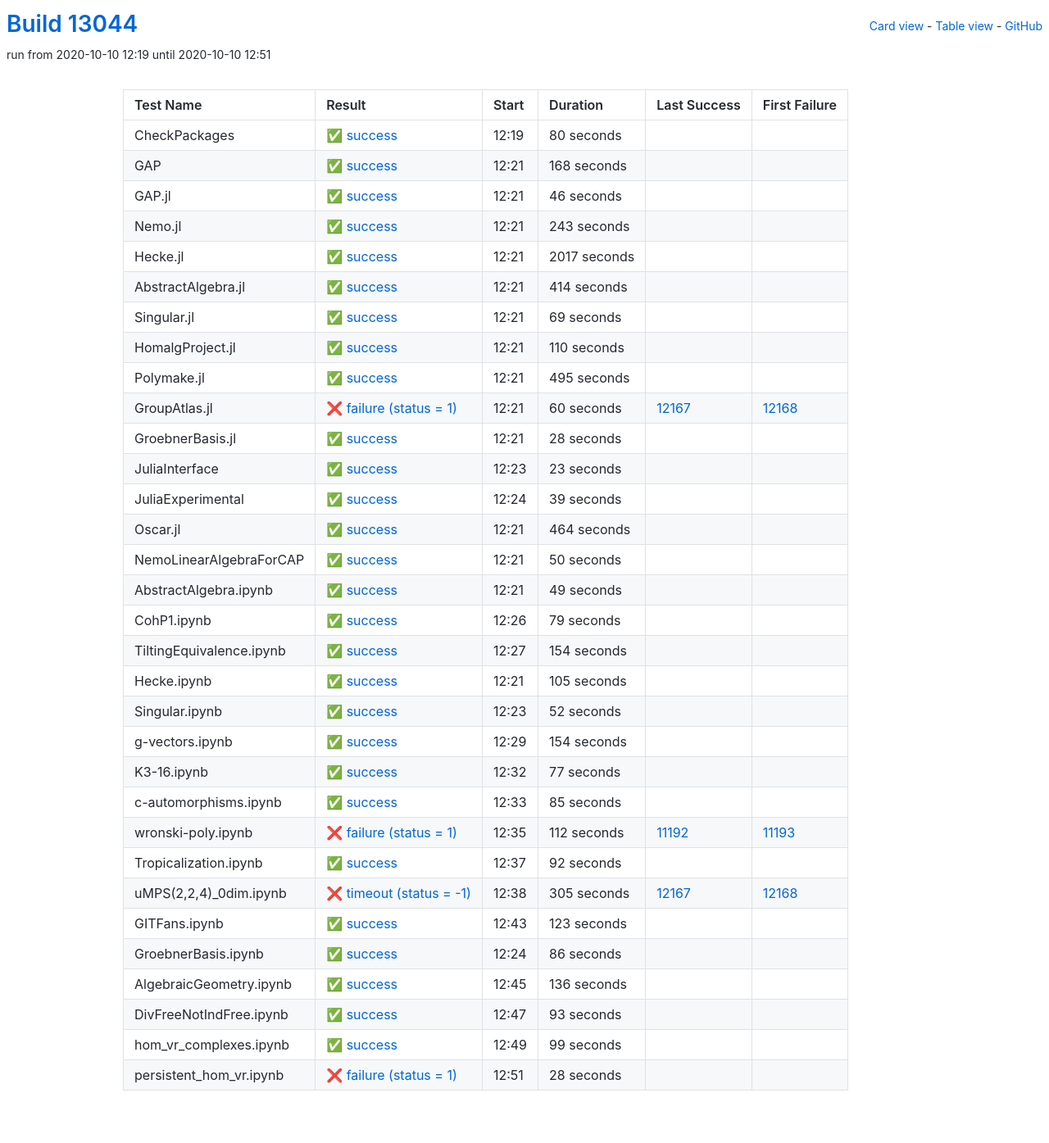
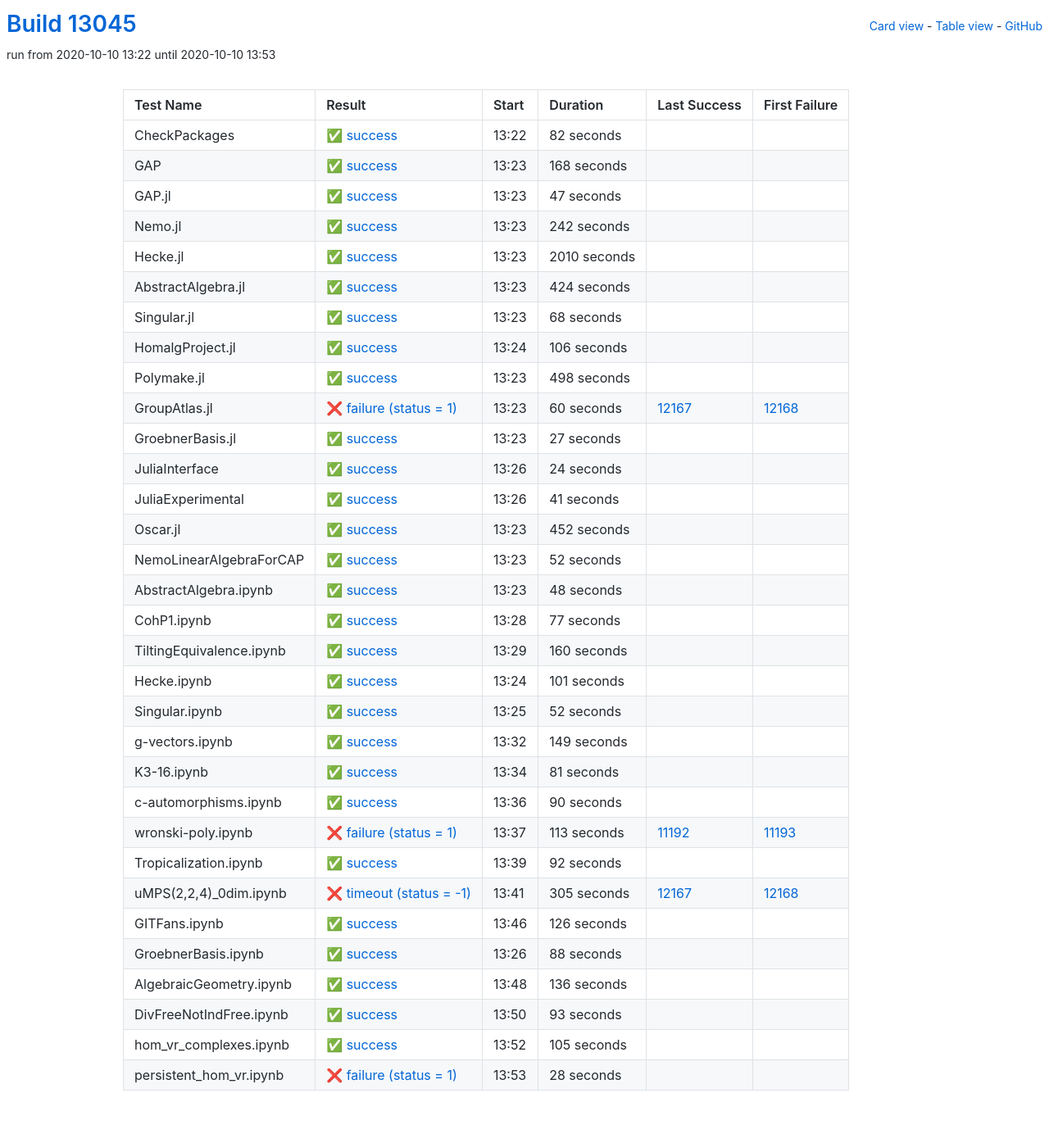
Before and after one commit to oscar-system/oscar-ci-status, a Jekyll site: the page built from table.html, in a window 1280 px wide. Shown: the whole page at 82% size. Built offline with Jekyll 4.4.1, drawn with Linux system fonts in a browser that asks for light colours.

Commit message:
Build #13045

```diff
--- a/_data/ci.yml
+++ b/_data/ci.yml
@@ -1,6 +1,6 @@
 ---
-build: 13044
-build_url: https://oscarci.mathematik.uni-kl.de/job/oscar/13044/
+build: 13045
+build_url: https://oscarci.mathematik.uni-kl.de/job/oscar/13045/
 job: oscar
 organization: oscar-system
 repo: oscar-ci-status
@@ -8,20 +8,20 @@
 tests:
 - name: CheckPackages
   id: checkpackages
-  log: https://oscarci.mathematik.uni-kl.de/job/oscar/13044/artifact/logs/build-13044/CheckPackages.log
-  start: 2020-10-10 12:19
+  log: https://oscarci.mathematik.uni-kl.de/job/oscar/13045/artifact/logs/build-13045/CheckPackages.log
+  start: 2020-10-10 13:22
   success: true
   exitcode: 0
   status: success
-  duration: 80
+  duration: 82
   last_success: false
   last_success_url:
   first_failure: false
   first_failure_url:
 - name: GAP
   id: gap
-  log: https://oscarci.mathematik.uni-kl.de/job/oscar/13044/artifact/logs/build-13044/GAP.log
-  start: 2020-10-10 12:21
+  log: https://oscarci.mathematik.uni-kl.de/job/oscar/13045/artifact/logs/build-13045/GAP.log
+  start: 2020-10-10 13:23
   success: true
   exitcode: 0
   status: success
@@ -32,92 +32,92 @@
   first_failure_url:
 - name: GAP.jl
   id: gap-jl
-  log: https://oscarci.mathematik.uni-kl.de/job/oscar/13044/artifact/logs/build-13044/GAP.jl.log
-  start: 2020-10-10 12:21
+  log: https://oscarci.mathematik.uni-kl.de/job/oscar/13045/artifact/logs/build-13045/GAP.jl.log
+  start: 2020-10-10 13:23
   success: true
   exitcode: 0
   status: success
-  duration: 46
+  duration: 47
   last_success: false
   last_success_url:
   first_failure: false
   first_failure_url:
 - name: Nemo.jl
   id: nemo-jl
-  log: https://oscarci.mathematik.uni-kl.de/job/oscar/13044/artifact/logs/build-13044/Nemo.jl.log
-  start: 2020-10-10 12:21
+  log: https://oscarci.mathematik.uni-kl.de/job/oscar/13045/artifact/logs/build-13045/Nemo.jl.log
+  start: 2020-10-10 13:23
   success: true
   exitcode: 0
   status: success
-  duration: 243
+  duration: 242
   last_success: false
   last_success_url:
   first_failure: false
   first_failure_url:
 - name: Hecke.jl
   id: hecke-jl
-  log: https://oscarci.mathematik.uni-kl.de/job/oscar/13044/artifact/logs/build-13044/Hecke.jl.log
-  start: 2020-10-10 12:21
+  log: https://oscarci.mathematik.uni-kl.de/job/oscar/13045/artifact/logs/build-13045/Hecke.jl.log
+  start: 2020-10-10 13:23
   success: true
   exitcode: 0
   status: success
-  duration: 2017
+  duration: 2010
   last_success: false
   last_success_url:
   first_failure: false
   first_failure_url:
 - name: AbstractAlgebra.jl
   id: abstractalgebra-jl
-  log: https://oscarci.mathematik.uni-kl.de/job/oscar/13044/artifact/logs/build-13044/AbstractAlgebra.jl.log
-  start: 2020-10-10 12:21
+  log: https://oscarci.mathematik.uni-kl.de/job/oscar/13045/artifact/logs/build-13045/AbstractAlgebra.jl.log
+  start: 2020-10-10 13:23
   success: true
   exitcode: 0
   status: success
-  duration: 414
+  duration: 424
   last_success: false
   last_success_url:
   first_failure: false
   first_failure_url:
 - name: Singular.jl
   id: singular-jl
-  log: https://oscarci.mathematik.uni-kl.de/job/oscar/13044/artifact/logs/build-13044/Singular.jl.log
-  start: 2020-10-10 12:21
+  log: https://oscarci.mathematik.uni-kl.de/job/oscar/13045/artifact/logs/build-13045/Singular.jl.log
+  start: 2020-10-10 13:23
   success: true
   exitcode: 0
   status: success
-  duration: 69
+  duration: 68
   last_success: false
   last_success_url:
   first_failure: false
   first_failure_url:
 - name: HomalgProject.jl
   id: homalgproject-jl
-  log: https://oscarci.mathematik.uni-kl.de/job/oscar/13044/artifact/logs/build-13044/HomalgProject.jl.log
-  start: 2020-10-10 12:21
+  log: https://oscarci.mathematik.uni-kl.de/job/oscar/13045/artifact/logs/build-13045/HomalgProject.jl.log
+  start: 2020-10-10 13:24
   success: true
   exitcode: 0
   status: success
-  duration: 110
+  duration: 106
   last_success: false
   last_success_url:
   first_failure: false
   first_failure_url:
 - name: Polymake.jl
   id: polymake-jl
-  log: https://oscarci.mathematik.uni-kl.de/job/oscar/13044/artifact/logs/build-13044/Polymake.jl.log
-  start: 2020-10-10 12:21
+  log: https://oscarci.mathematik.uni-kl.de/job/oscar/13045/artifact/logs/build-13045/Polymake.jl.log
+  start: 2020-10-10 13:23
   success: true
   exitcode: 0
   status: success
-  duration: 495
+  duration: 498
   last_success: false
   last_success_url:
   first_failure: false
   first_failure_url:
 - name: GroupAtlas.jl
   id: groupatlas-jl
-  log: https://oscarci.mathematik.uni-kl.de/job/oscar/13044/artifact/logs/build-13044/GroupAtlas.jl.log
-  start: 2020-10-10 12:21
+  log: https://oscarci.mathematik.uni-kl.de/job/oscar/13045/artifact/logs/build-13045/GroupAtlas.jl.log
+  start: 2020-10-10 13:23
   success: false
   exitcode: 1
   status: failure
@@ -128,116 +128,116 @@
   first_failure_url: https://oscarci.mathematik.uni-kl.de/job/oscar/12168/
 - name: GroebnerBasis.jl
   id: groebnerbasis-jl
-  log: https://oscarci.mathematik.uni-kl.de/job/oscar/13044/artifact/logs/build-13044/GroebnerBasis.jl.log
-  start: 2020-10-10 12:21
+  log: https://oscarci.mathematik.uni-kl.de/job/oscar/13045/artifact/logs/build-13045/GroebnerBasis.jl.log
+  start: 2020-10-10 13:23
   success: true
   exitcode: 0
   status: success
-  duration: 28
+  duration: 27
   last_success: false
   last_success_url:
   first_failure: false
   first_failure_url:
 - name: JuliaInterface
   id: juliainterface
-  log: https://oscarci.mathematik.uni-kl.de/job/oscar/13044/artifact/logs/build-13044/JuliaInterface.log
-  start: 2020-10-10 12:23
+  log: https://oscarci.mathematik.uni-kl.de/job/oscar/13045/artifact/logs/build-13045/JuliaInterface.log
+  start: 2020-10-10 13:26
   success: true
   exitcode: 0
   status: success
-  duration: 23
+  duration: 24
   last_success: false
   last_success_url:
   first_failure: false
   first_failure_url:
 - name: JuliaExperimental
   id: juliaexperimental
-  log: https://oscarci.mathematik.uni-kl.de/job/oscar/13044/artifact/logs/build-13044/JuliaExperimental.log
-  start: 2020-10-10 12:24
+  log: https://oscarci.mathematik.uni-kl.de/job/oscar/13045/artifact/logs/build-13045/JuliaExperimental.log
+  start: 2020-10-10 13:26
   success: true
   exitcode: 0
   status: success
-  duration: 39
+  duration: 41
   last_success: false
   last_success_url:
   first_failure: false
   first_failure_url:
 - name: Oscar.jl
   id: oscar-jl
-  log: https://oscarci.mathematik.uni-kl.de/job/oscar/13044/artifact/logs/build-13044/Oscar.jl.log
-  start: 2020-10-10 12:21
+  log: https://oscarci.mathematik.uni-kl.de/job/oscar/13045/artifact/logs/build-13045/Oscar.jl.log
+  start: 2020-10-10 13:23
   success: true
   exitcode: 0
   status: success
-  duration: 464
+  duration: 452
   last_success: false
   last_success_url:
   first_failure: false
   first_failure_url:
 - name: NemoLinearAlgebraForCAP
   id: nemolinearalgebraforcap
-  log: https://oscarci.mathematik.uni-kl.de/job/oscar/13044/artifact/logs/build-13044/NemoLinearAlgebraForCAP.log
-  start: 2020-10-10 12:21
+  log: https://oscarci.mathematik.uni-kl.de/job/oscar/13045/artifact/logs/build-13045/NemoLinearAlgebraForCAP.log
+  start: 2020-10-10 13:23
   success: true
   exitcode: 0
   status: success
-  duration: 50
+  duration: 52
   last_success: false
   last_success_url:
   first_failure: false
   first_failure_url:
 - name: AbstractAlgebra.ipynb
   id: abstractalgebra-ipynb
-  log: https://oscarci.mathematik.uni-kl.de/job/oscar/13044/artifact/logs/build-13044/AbstractAlgebra.ipynb.log
-  start: 2020-10-10 12:21
+  log: https://oscarci.mathematik.uni-kl.de/job/oscar/13045/artifact/logs/build-13045/AbstractAlgebra.ipynb.log
+  start: 2020-10-10 13:23
   success: true
   exitcode: 0
   status: success
-  duration: 49
+  duration: 48
   last_success: false
   last_success_url:
   first_failure: false
   first_failure_url:
 - name: CohP1.ipynb
   id: cohp1-ipynb
-  log: https://oscarci.mathematik.uni-kl.de/job/oscar/13044/artifact/logs/build-13044/CohP1.ipynb.log
-  start: 2020-10-10 12:26
+  log: https://oscarci.mathematik.uni-kl.de/job/oscar/13045/artifact/logs/build-13045/CohP1.ipynb.log
+  start: 2020-10-10 13:28
   success: true
   exitcode: 0
   status: success
-  duration: 79
+  duration: 77
   last_success: false
   last_success_url:
   first_failure: false
   first_failure_url:
 - name: TiltingEquivalence.ipynb
   id: tiltingequivalence-ipynb
-  log: https://oscarci.mathematik.uni-kl.de/job/oscar/13044/artifact/logs/build-13044/TiltingEquivalence.ipynb.log
-  start: 2020-10-10 12:27
+  log: https://oscarci.mathematik.uni-kl.de/job/oscar/13045/artifact/logs/build-13045/TiltingEquivalence.ipynb.log
+  start: 2020-10-10 13:29
   success: true
   exitcode: 0
   status: success
-  duration: 154
+  duration: 160
   last_success: false
   last_success_url:
   first_failure: false
   first_failure_url:
 - name: Hecke.ipynb
   id: hecke-ipynb
-  log: https://oscarci.mathematik.uni-kl.de/job/oscar/13044/artifact/logs/build-13044/Hecke.ipynb.log
-  start: 2020-10-10 12:21
+  log: https://oscarci.mathematik.uni-kl.de/job/oscar/13045/artifact/logs/build-13045/Hecke.ipynb.log
+  start: 2020-10-10 13:24
   success: true
   exitcode: 0
   status: success
-  duration: 105
+  duration: 101
   last_success: false
   last_success_url:
   first_failure: false
   first_failure_url:
 - name: Singular.ipynb
   id: singular-ipynb
-  log: https://oscarci.mathematik.uni-kl.de/job/oscar/13044/artifact/logs/build-13044/Singular.ipynb.log
-  start: 2020-10-10 12:23
+  log: https://oscarci.mathematik.uni-kl.de/job/oscar/13045/artifact/logs/build-13045/Singular.ipynb.log
+  start: 2020-10-10 13:25
   success: true
   exitcode: 0
   status: success
@@ -248,56 +248,56 @@
   first_failure_url:
 - name: g-vectors.ipynb
   id: g-vectors-ipynb
-  log: https://oscarci.mathematik.uni-kl.de/job/oscar/13044/artifact/logs/build-13044/g-vectors.ipynb.log
-  start: 2020-10-10 12:29
+  log: https://oscarci.mathematik.uni-kl.de/job/oscar/13045/artifact/logs/build-13045/g-vectors.ipynb.log
+  start: 2020-10-10 13:32
   success: true
   exitcode: 0
   status: success
-  duration: 154
+  duration: 149
   last_success: false
   last_success_url:
   first_failure: false
   first_failure_url:
 - name: K3-16.ipynb
   id: k3-16-ipynb
-  log: https://oscarci.mathematik.uni-kl.de/job/oscar/13044/artifact/logs/build-13044/K3-16.ipynb.log
-  start: 2020-10-10 12:32
+  log: https://oscarci.mathematik.uni-kl.de/job/oscar/13045/artifact/logs/build-13045/K3-16.ipynb.log
+  start: 2020-10-10 13:34
   success: true
   exitcode: 0
   status: success
-  duration: 77
+  duration: 81
   last_success: false
   last_success_url:
   first_failure: false
   first_failure_url:
 - name: c-automorphisms.ipynb
   id: c-automorphisms-ipynb
-  log: https://oscarci.mathematik.uni-kl.de/job/oscar/13044/artifact/logs/build-13044/c-automorphisms.ipynb.log
-  start: 2020-10-10 12:33
+  log: https://oscarci.mathematik.uni-kl.de/job/oscar/13045/artifact/logs/build-13045/c-automorphisms.ipynb.log
+  start: 2020-10-10 13:36
   success: true
   exitcode: 0
   status: success
-  duration: 85
+  duration: 90
   last_success: false
   last_success_url:
   first_failure: false
   first_failure_url:
 - name: wronski-poly.ipynb
   id: wronski-poly-ipynb
-  log: https://oscarci.mathematik.uni-kl.de/job/oscar/13044/artifact/logs/build-13044/wronski-poly.ipynb.log
-  start: 2020-10-10 12:35
+  log: https://oscarci.mathematik.uni-kl.de/job/oscar/13045/artifact/logs/build-13045/wronski-poly.ipynb.log
+  start: 2020-10-10 13:37
   success: false
   exitcode: 1
   status: failure
-  duration: 112
+  duration: 113
   last_success: 11192
   last_success_url: https://oscarci.mathematik.uni-kl.de/job/oscar/11192/
   first_failure: 11193
   first_failure_url: https://oscarci.mathematik.uni-kl.de/job/oscar/11193/
 - name: Tropicalization.ipynb
   id: tropicalization-ipynb
-  log: https://oscarci.mathematik.uni-kl.de/job/oscar/13044/artifact/logs/build-13044/Tropicalization.ipynb.log
-  start: 2020-10-10 12:37
+  log: https://oscarci.mathematik.uni-kl.de/job/oscar/13045/artifact/logs/build-13045/Tropicalization.ipynb.log
+  start: 2020-10-10 13:39
   success: true
   exitcode: 0
   status: success
@@ -308,8 +308,8 @@
   first_failure_url:
 - name: uMPS(2,2,4)_0dim.ipynb
   id: umps-2-2-4-0dim-ipynb
-  log: https://oscarci.mathematik.uni-kl.de/job/oscar/13044/artifact/logs/build-13044/uMPS-2-2-4-_0dim.ipynb.log
-  start: 2020-10-10 12:38
+  log: https://oscarci.mathematik.uni-kl.de/job/oscar/13045/artifact/logs/build-13045/uMPS-2-2-4-_0dim.ipynb.log
+  start: 2020-10-10 13:41
   success: false
   exitcode: -1
   status: timeout
@@ -320,32 +320,32 @@
   first_failure_url: https://oscarci.mathematik.uni-kl.de/job/oscar/12168/
 - name: GITFans.ipynb
   id: gitfans-ipynb
-  log: https://oscarci.mathematik.uni-kl.de/job/oscar/13044/artifact/logs/build-13044/GITFans.ipynb.log
-  start: 2020-10-10 12:43
+  log: https://oscarci.mathematik.uni-kl.de/job/oscar/13045/artifact/logs/build-13045/GITFans.ipynb.log
+  start: 2020-10-10 13:46
   success: true
   exitcode: 0
   status: success
-  duration: 123
+  duration: 126
   last_success: false
   last_success_url:
   first_failure: false
   first_failure_url:
 - name: GroebnerBasis.ipynb
   id: groebnerbasis-ipynb
-  log: https://oscarci.mathematik.uni-kl.de/job/oscar/13044/artifact/logs/build-13044/GroebnerBasis.ipynb.log
-  start: 2020-10-10 12:24
+  log: https://oscarci.mathematik.uni-kl.de/job/oscar/13045/artifact/logs/build-13045/GroebnerBasis.ipynb.log
+  start: 2020-10-10 13:26
   success: true
   exitcode: 0
   status: success
-  duration: 86
+  duration: 88
   last_success: false
   last_success_url:
   first_failure: false
   first_failure_url:
 - name: AlgebraicGeometry.ipynb
   id: algebraicgeometry-ipynb
-  log: https://oscarci.mathematik.uni-kl.de/job/oscar/13044/artifact/logs/build-13044/AlgebraicGeometry.ipynb.log
-  start: 2020-10-10 12:45
+  log: https://oscarci.mathematik.uni-kl.de/job/oscar/13045/artifact/logs/build-13045/AlgebraicGeometry.ipynb.log
+  start: 2020-10-10 13:48
   success: true
   exitcode: 0
   status: success
@@ -356,8 +356,8 @@
   first_failure_url:
 - name: DivFreeNotIndFree.ipynb
   id: divfreenotindfree-ipynb
-  log: https://oscarci.mathematik.uni-kl.de/job/oscar/13044/artifact/logs/build-13044/DivFreeNotIndFree.ipynb.log
-  start: 2020-10-10 12:47
+  log: https://oscarci.mathematik.uni-kl.de/job/oscar/13045/artifact/logs/build-13045/DivFreeNotIndFree.ipynb.log
+  start: 2020-10-10 13:50
   success: true
   exitcode: 0
   status: success
@@ -368,20 +368,20 @@
   first_failure_url:
 - name: hom_vr_complexes.ipynb
   id: hom-vr-complexes-ipynb
-  log: https://oscarci.mathematik.uni-kl.de/job/oscar/13044/artifact/logs/build-13044/hom_vr_complexes.ipynb.log
-  start: 2020-10-10 12:49
+  log: https://oscarci.mathematik.uni-kl.de/job/oscar/13045/artifact/logs/build-13045/hom_vr_complexes.ipynb.log
+  start: 2020-10-10 13:52
   success: true
   exitcode: 0
   status: success
-  duration: 99
+  duration: 105
   last_success: false
   last_success_url:
   first_failure: false
   first_failure_url:
 - name: persistent_hom_vr.ipynb
   id: persistent-hom-vr-ipynb
-  log: https://oscarci.mathematik.uni-kl.de/job/oscar/13044/artifact/logs/build-13044/persistent_hom_vr.ipynb.log
-  start: 2020-10-10 12:51
+  log: https://oscarci.mathematik.uni-kl.de/job/oscar/13045/artifact/logs/build-13045/persistent_hom_vr.ipynb.log
+  start: 2020-10-10 13:53
   success: false
   exitcode: 1
   status: failure
```
Also changed, not shown: README.md.
